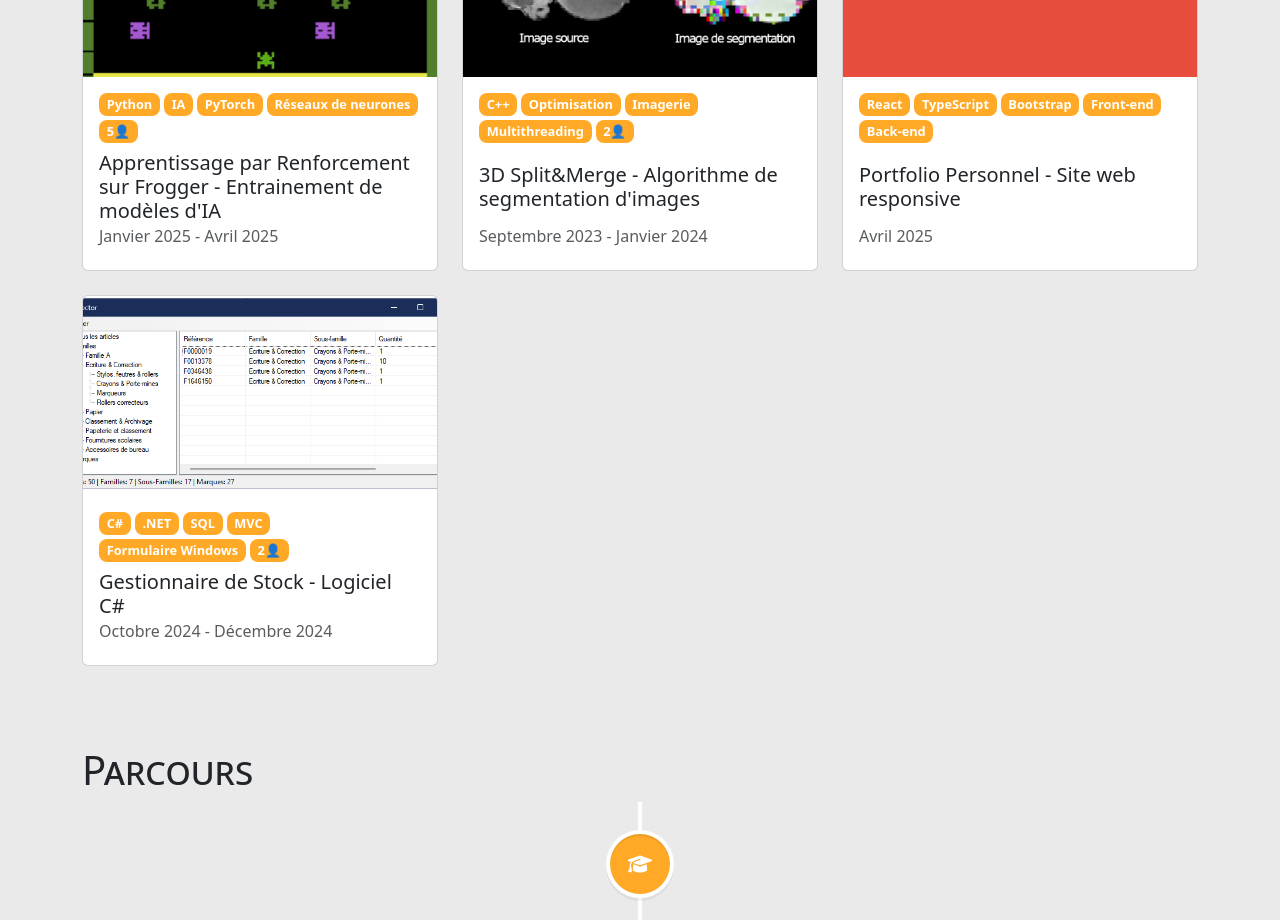
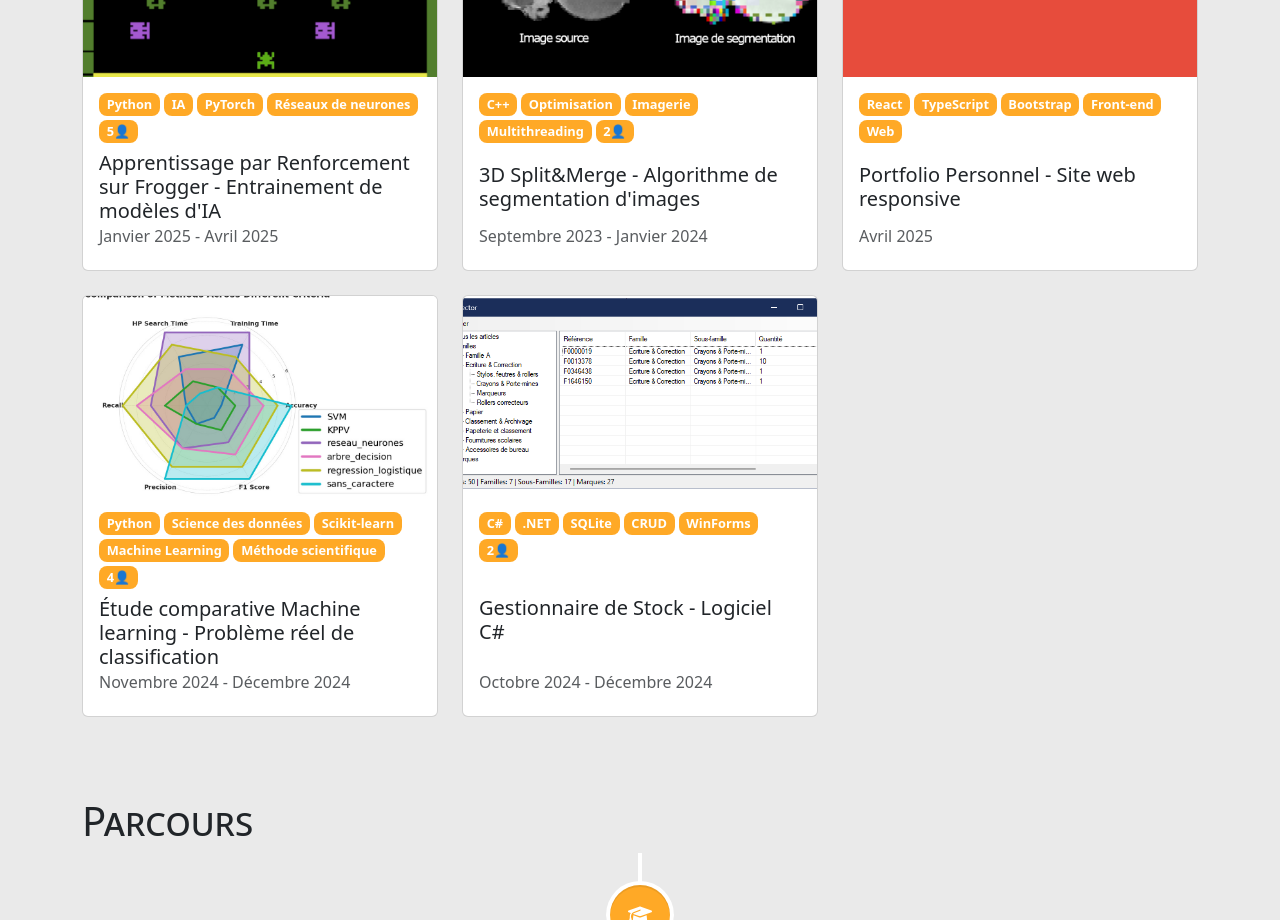
Before and after one commit to EvanTrvs/EvanTrvs.github.io, a React (Vite) app: page / in a window 1280 px wide. Shown: the part 1060-1980 px from the top of the page. Built offline with nearby package versions, Linux system fonts and the light colour scheme; a web font is replaced by a local one.

Commit message:
feat: ajout projet ML Data science

```diff
--- a/public/locales/fr/projects.json
+++ b/public/locales/fr/projects.json
@@ -17,7 +17,7 @@
         "description": "Création d'un portfolio moderne et interactif présentant mon parcours et mes projets. Ce site web a été conçu pour offrir une navigation claire et intuitive tout en me permettant de mettre en pratique et d'apprendre les outils actuels de développement web.\n\nAspects du projet :\n- Interface utilisateur intuitive et responsive\n- Support multilingue (FR/EN)\n- Présentation structurée des projets\n- Intégration de médias et liens externes\n- Design moderne et professionnel\n\nTechnologies principales :\n• React avec TypeScript pour une base solide et typée\n• Bootstrap pour un design responsive\n• Vite pour des performances optimales",
         "link": "https://github.com/EvanTrvs/EvanTrvs.github.io",
         "thumbnail": "",
-        "badges": ["React", "TypeScript", "Bootstrap", "Front-end", "Back-end"]
+        "badges": ["React", "TypeScript", "Bootstrap", "Front-end", "Web"]
     },
     "RL_Frogger": {
         "title": "Apprentissage par Renforcement sur Frogger",
@@ -35,6 +35,15 @@
 		"description": "Conception et développement d'une application de gestion de stock avec une architecture robuste basée sur SQLite pour la persistance des données. Ce projet met en œuvre une solution complète de gestion de catalogue avec une base de données relationnelle embarquée, illustrant les bonnes pratiques de développement C# et de manipulation de données SQL.\n\nFonctionnalités principales :\n- Modélisation et gestion d'une base de données SQLite complexe\n- Requêtage SQL avancé pour les opérations de filtrage et recherche\n- Système de transactions ACID pour l'intégrité des données\n- Gestion des relations entre tables (articles, marques, familles)\n- Interface de gestion complète avec Windows Forms\n\nCe projet m'a permis d'approfondir mes compétences en développement d'applications connectées à une base de données, en particulier dans la conception de schémas relationnels et l'optimisation des requêtes SQL dans un contexte C#/.NET.\n\nProjet réalisé dans le cadre du cycle ingénieur à Polytech Tours.",
 		"link": "https://github.com/EvanTrvs/Gestionnaire_Stock",
 		"thumbnail": "/assets/thumbnails/gestion_stock.png",
-		"badges": ["C#", ".NET", "SQL", "MVC", "Formulaire Windows", "2👤"]
+		"badges": ["C#", ".NET", "SQLite", "CRUD", "WinForms", "2👤"]
+    },
+"ML_comparison": {
+        "title": "Étude comparative Machine learning",
+        "subtitle": "Problème réel de classification",
+        "date": "Novembre 2024 - Décembre 2024",
+        "description": "Ce projet vise à comparer plusieurs modèles de classification sur un jeu de données de classification binaire. L'étude utilise des techniques avancées de préparation des données, d'entraînement de modèles, d'optimisation des hyperparamètres et d'évaluation des performances.\n\nAspects clés du projet :\n- Prétraitement des données : nettoyage, normalisation et encodage des variables catégorielles et numériques.\n- Algorithmes de classification : régression logistique, K plus proches voisins, SVM, réseaux de neurones, arbres de décision.\n- Validation croisée : méthode K-fold pour évaluer les modèles de manière fiable.\n- Optimisation des hyperparamètres : recherche systématique pour améliorer les performances des modèles.\n- Évaluation des modèles : utilisation de métriques comme la justesse, la précision, le rappel, et le score F1 pour comparer les performances des modèles.\n- Tests statistiques : utilisation de tests de Student pour comparer les performances des modèles de manière statistique.\n\nCe projet illustre une approche scientifique complète pour comparer des modèles de classification avec des données réelles, en utilisant les meilleures pratiques du machine learning et de science des données.\n\nProjet réalisé dans le cadre du cours IFT712 - Techniques d'apprentissage, Université de Sherbrooke.",
+        "link": "https://github.com/EvanTrvs/ML_comparison",
+        "thumbnail": "/assets/thumbnails/ML_comparison.jpg",
+        "badges": ["Python", "Science des données", "Scikit-learn", "Machine Learning", "Méthode scientifique", "4👤"]
     }
 }
--- a/src/pages/Project.tsx
+++ b/src/pages/Project.tsx
@@ -9,6 +9,7 @@ const projectThumbnails: { [key: string]: string } = {
     '3D_Split&Merge': new URL('../assets/thumbnails/3D_Split&Merge.png', import.meta.url).href,
     'RL_Frogger': new URL('../assets/thumbnails/rl_frogger.png', import.meta.url).href,
     'GestionStock': new URL('../assets/thumbnails/gestion_stock.png', import.meta.url).href,
+	'ML_comparison': new URL('../assets/thumbnails/ML_comparison.jpg', import.meta.url).href
 };
 
 interface Project {
@@ -39,7 +40,7 @@ function Project() {
     const [selectedProject, setSelectedProject] = useState<string | null>(null);
 
     // Get all project keys from the translation file
-    const projectKeys = ['RL_Frogger', '3D_Split&Merge', 'Portfolio', 'GestionStock'];
+    const projectKeys = ['RL_Frogger', '3D_Split&Merge', 'Portfolio', 'ML_comparison', 'GestionStock'];
 
     // Create projects array from translation data
     const Projects: Project[] = projectKeys.map(key => ({
```
Also changed, not shown: public/locales/en/projects.json (+11 -2 lines), src/assets/thumbnails/ML_comparison.jpg (added).
